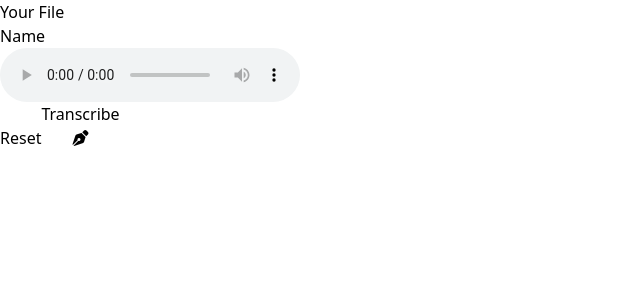
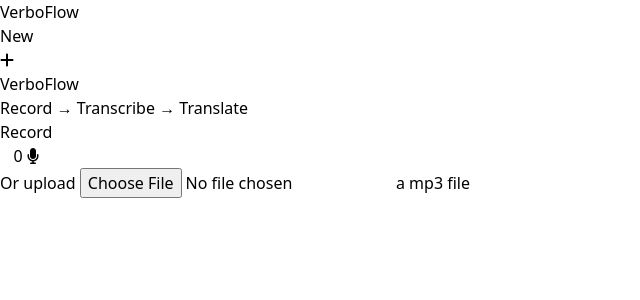
Before and after one commit to patilDevang04/VerboFlow, a React (Vite) app: page / in a window 1280 px wide. Shown: the top 300 px of the page, without its empty margins (0-640 px from the left). Built offline with nearby package versions, Linux system fonts and the light colour scheme.

Commit message:
added functionality to record audio in homePage component.

```diff
--- a/src/App.jsx
+++ b/src/App.jsx
@@ -5,11 +5,13 @@ import FileDisplay from './components/FileDisplay'
 
 
 function App() {
-  const [count, setCount] = useState(0)
+
+  const [audioStream, setAudioStream] = useState(null)
 
   return (
     <>
-      <FileDisplay/>
+      <Header />
+      <HomePage/>
     </>
   )
 }
--- a/src/components/Header.jsx
+++ b/src/components/Header.jsx
@@ -5,7 +5,6 @@ export default function Header() {
         <header className='flex items-center justify-between gap-4 p-4'>
             <a href="/"><h1 className='font-medium'>Verbo<span className='text-blue-400 bold'>Flow</span></h1></a>
             <div className='gap-4 flex items-center '>
-                <a href="https://bmc.link/smoljames" target='_blank' className='text-slate-600 cursor-pointer' rel="noreferrer">Donate</a>
                 <a href="/" className='flex items-center gap-2 specialBtn px-3 py-2 rounded-lg text-blue-400'>
                     <p>New</p>
                     <i className="fa-solid fa-plus"></i>
--- a/src/components/HomePage.jsx
+++ b/src/components/HomePage.jsx
@@ -1,14 +1,88 @@
 import React from 'react'
+import { useState, useRef , useEffect} from 'react';
 
-export default function HomePage() {
+export default function HomePage(props) {
+
+    const mimeType = 'audio/webm'
+    const [audioChunks, setAudioChunks] = useState([])
+    const [recordingStatus, setRecordingStatus] = useState('inactive')
+    const [duration, setDuration] = useState(0)
+    const mediaRecorder = useRef(null)
+
+    async function startRecording() {
+
+        let tempStream
+        console.log('Start recording')
+
+        try {
+            const streamData = await navigator.mediaDevices.getUserMedia({
+                audio: true,
+                video: false
+            })
+            tempStream = streamData
+        } catch (err) {
+            console.log(err.message)
+            return
+        }
+        setRecordingStatus('recording')
+        const media = new MediaRecorder(tempStream, { type: mimeType })
+        mediaRecorder.current = media
+
+        mediaRecorder.current.start()
+        let localAudioChunks = []
+        mediaRecorder.current.ondataavailable = (event) => {
+            if (typeof event.data === 'undefined') {
+                console.log('undefined event')
+                return
+            }
+            if (event.data.size === 0) {
+                console.log('no audio date')
+                return
+            }
+            console.log(event.data)
+            localAudioChunks.push(event.data)
+            console.log(localAudioChunks)
+        }
+        setAudioChunks(localAudioChunks)
+
+    }
+
+    async function stopRecording() {
+        setRecordingStatus('inactive')
+        console.log('Stop recording')
+
+        mediaRecorder.current.stop()
+        mediaRecorder.current.p
+        mediaRecorder.current.onstop = () => {
+            const audioBlob = new Blob(audioChunks, { type: mimeType })
+            const audioUrl = URL.createObjectURL(audioBlob);
+            setAudioChunks([]);
+            setDuration(0);
+        }
+    }
+
+    useEffect(() => {
+        if (recordingStatus === 'inactive') { return }
+
+        const interval = setInterval(() => {
+            setDuration(curr => curr + 1)
+        }, 1000)
+
+        return () => clearInterval(interval)
+    })
+
+
+
+
     return (
         <main className='flex-1  p-4 flex flex-col gap-3 text-center sm:gap-4  justify-center pb-20'>
             <h1 className='font-semibold text-5xl sm:text-6xl md:text-7xl'>Verbo<span className='text-blue-400 bold'>Flow</span></h1>
             <h3 className='font-medium md:text-lg'>Record <span className='text-blue-400'>&rarr;</span> Transcribe <span className='text-blue-400'>&rarr;</span> Translate</h3>
-            <button className='flex specialBtn px-4 py-2 rounded-xl items-center text-base justify-between gap-4 mx-auto w-72 max-w-full my-4'>
-                <p className='text-blue-400'>Record</p>
+            <button onClick = {recordingStatus === 'recording' ? stopRecording : startRecording} className='flex specialBtn px-4 py-2 rounded-xl items-center text-base justify-between gap-4 mx-auto w-72 max-w-full my-4'>
+            <p className='text-blue-400'>{recordingStatus === 'inactive' ? 'Record' : `Stop recording`}</p>
                 <div className='flex items-center gap-2'>
-                    <i className="fa-solid duration-200 fa-microphone "></i>
+                    <span> {duration} </span>
+                    <i className={"fa-solid duration-200 fa-microphone " + (recordingStatus === 'recording' ? ' text-rose-300' : "")}></i>
                 </div>
             </button>
             <p className='text-base'>Or <label className='text-blue-400 cursor-pointer hover:text-blue-600 duration-200'>upload <input className='hidden' type='file' accept='.mp3,.wave' /></label> a mp3 file</p>
```
